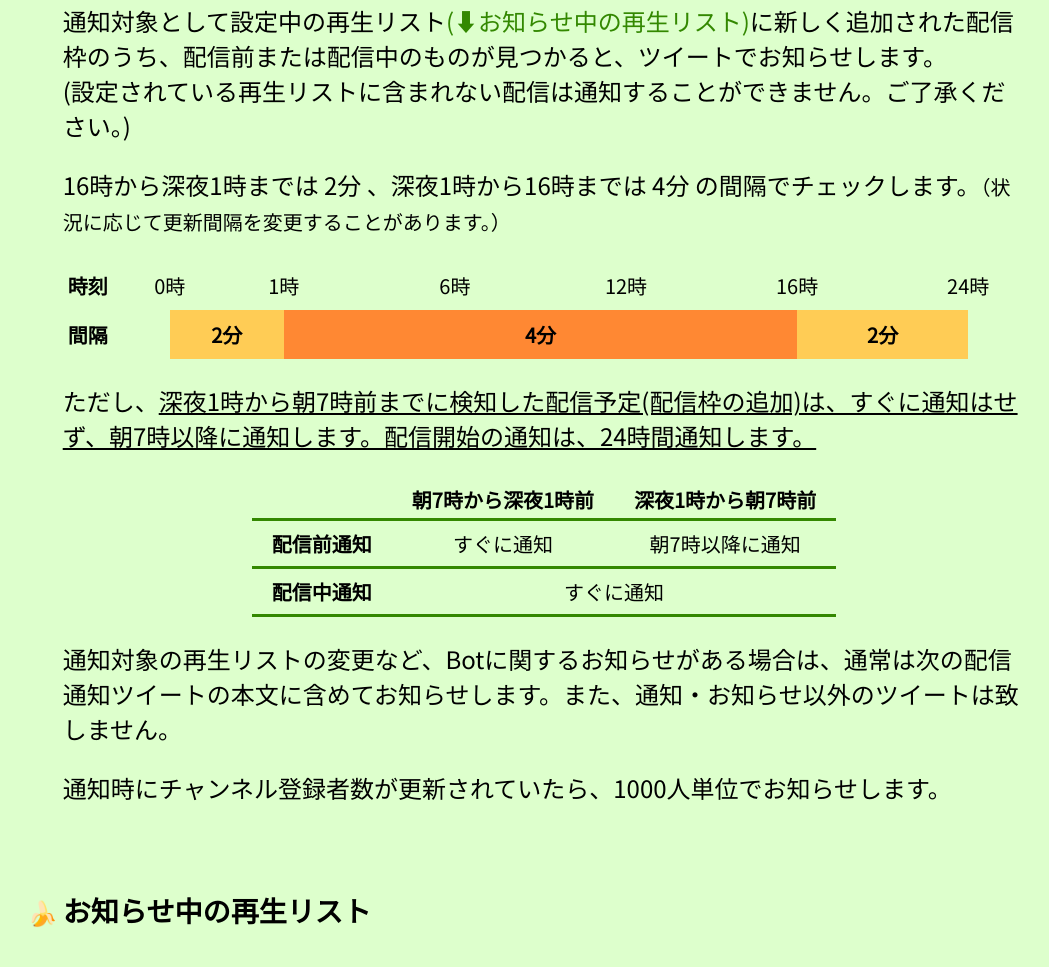
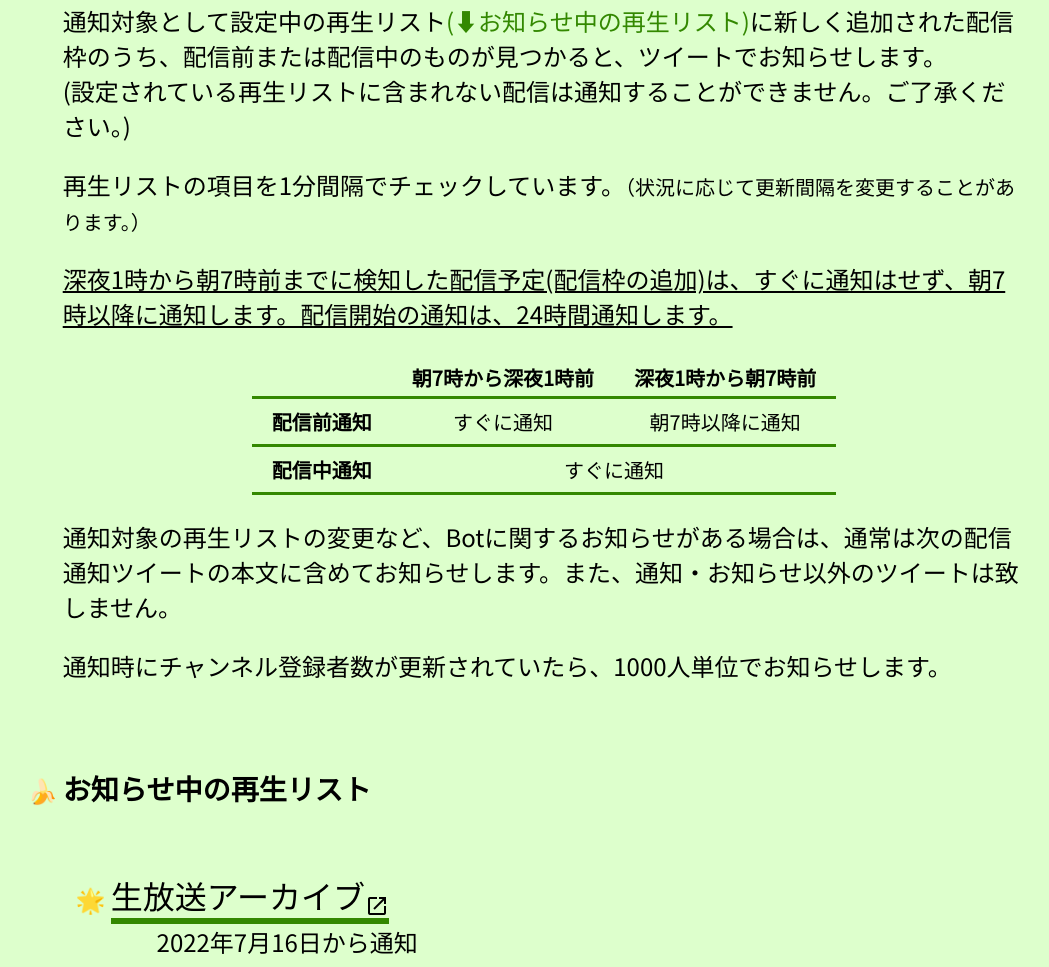
Before and after one commit to Jyormany/Jyormany-Bot.github.io, a plain HTML site: page index.html in a window 1280 px wide. Shown: the part 871-1838 px from the top of the page, without its empty margins (96-1145 px from the left). Drawn offline with nearby package versions, Linux system fonts and the light colour scheme; a web font is replaced by a local one.

Commit message:
Update index.html

```diff
--- a/index.html
+++ b/index.html
@@ -34,35 +34,8 @@
                 <li>
                     <h3>通知ルール</h3>
                     <p>通知対象として設定中の再生リスト<a class="link" href=#playlists>(⬇︎お知らせ中の再生リスト)</a>に新しく追加された配信枠のうち、配信前または配信中のものが見つかると、ツイートでお知らせします。<br>(設定されている再生リストに含まれない配信は通知することができません。ご了承ください。)</p>
-                    <p>16時から深夜1時までは 2分 、深夜1時から16時までは 4分 の間隔でチェックします。<small>（状況に応じて更新間隔を変更することがあります。）</small></p>
-                    <table class="timeTable">
-                        <thead>
-                            <tr>
-                                <th>時刻</th>
-                                <td colspan="2">0時</td>
-                                <td colspan="2">1時</td>
-                                <td></td>
-                                <td colspan="2">6時</td>
-                                <td></td>
-                                <td colspan="2">12時</td>
-                                <td></td>
-                                <td colspan="2">16時</td>
-                                <td></td>
-                                <td colspan="2">24時</td>
-                            </tr>
-                        </thead>
-                        <tbody>
-                            <tr>
-                                <th>間隔</th>
-                                <td></td>
-                                <td colspan="2" class="onemin"><b>2分</b></td>
-                                <td colspan="9" class="threemin"><b>4分</b></td>
-                                <td colspan="3" class="onemin"><b>2分</b></td>
-                                <td></td>
-                            </tr>
-                        </tbody>
-                    </table>
-                    <p>ただし、<u>深夜1時から朝7時前までに検知した配信予定(配信枠の追加)は、すぐに通知はせず、朝7時以降に通知します。配信開始の通知は、24時間通知します。</u></p>
+                    <p>再生リストの項目を1分間隔でチェックしています。<small>（状況に応じて更新間隔を変更することがあります。）</small></p>
+                    <p><u>深夜1時から朝7時前までに検知した配信予定(配信枠の追加)は、すぐに通知はせず、朝7時以降に通知します。配信開始の通知は、24時間通知します。</u></p>
                     <table>
                         <thead>
                             <tr>
```
